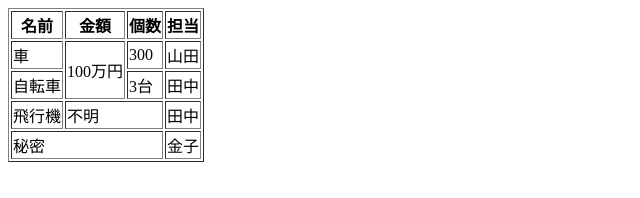
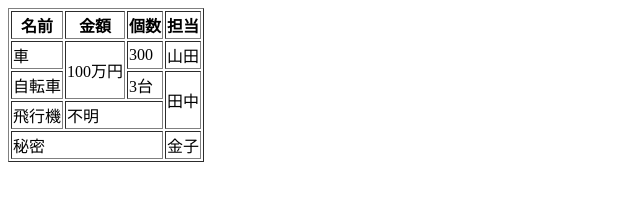
Before and after one commit to kei19931126/MiddleSkill, a plain HTML site: page 4-3/4-3.html in a window 1280 px wide. Shown: the full height of the page, 0-640 px from the left. Drawn offline with Linux system fonts and the light colour scheme.

Commit message:
4-3
修正

```diff
--- a/4-3/4-3.html
+++ b/4-3/4-3.html
@@ -20,12 +20,11 @@
     <tr>
         <td>自転車</td>
         <td>3台</td>
-        <td>田中</td>
+        <td rowspan="2">田中</td>
     </tr>
     <tr>
         <td>飛行機</td>
         <td colspan="2">不明</td>
-        <td>田中</td>
     </tr>
     <tr>
         <td colspan="3">秘密</td>
```
Also changed, not shown: 4-3/4-3.png.
